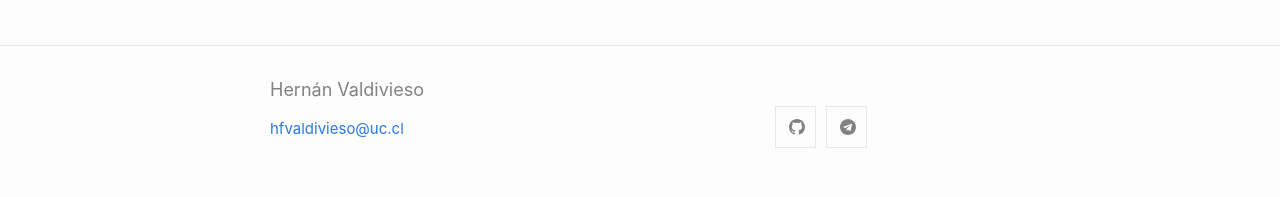
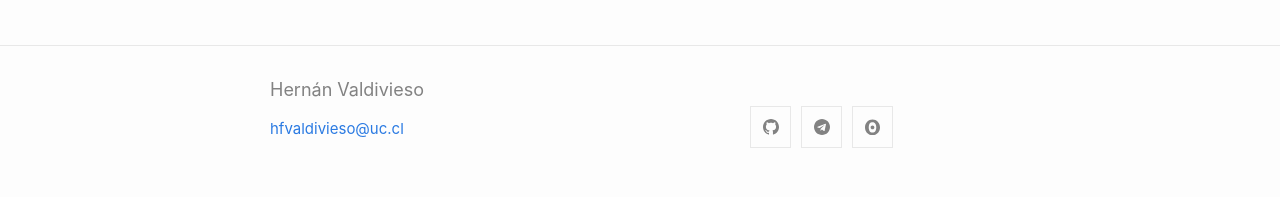
Before and after one commit to Hernan4444/hernan4444.github.io, a Jekyll site: the page built from index.md, in a window 1280 px wide. Shown: the part 1047-1244 px from the top of the page. Built offline with Jekyll 4.4.1, drawn with Linux system fonts in a browser that asks for light colours.

Commit message:
update gitignore and icon

```diff
--- a/_config.yml
+++ b/_config.yml
@@ -36,7 +36,7 @@ minima:
   social_links:
     github:  hernan4444
     telegram: HernyV
-
+    observable: hernan4444
 
 # Exclude from processing.
 # The following items will not be processed, by default. Create a custom list
--- a/_includes/social.html
+++ b/_includes/social.html
@@ -13,6 +13,7 @@
   {%- if social.youtube -%}<li><a href="https://www.youtube.com/{{ social.youtube | cgi_escape | escape }}" title="{{ social.youtube | escape }}"><svg class="svg-icon grey"><use xlink:href="{{ '/assets/minima-social-icons.svg#youtube' | relative_url }}"></use></svg></a></li>{%- endif -%}
   {%- if social.youtube_channel -%}<li><a href="https://www.youtube.com/channel/{{ social.youtube_channel | cgi_escape | escape }}" title="{{ social.youtube_channel_name | escape | default: 'YouTube' }}"><svg class="svg-icon grey"><use xlink:href="{{ '/assets/minima-social-icons.svg#youtube' | relative_url }}"></use></svg></a></li>{%- endif -%}
   {%- if social.telegram -%}<li><a href="https://t.me/{{ social.telegram | cgi_escape | escape }}" title="{{ social.telegram | escape }}"><svg class="svg-icon grey"><use xlink:href="{{ '/assets/minima-social-icons.svg#telegram' | relative_url }}"></use></svg></a></li>{%- endif -%}
+  {%- if social.observable -%}<li><a href="https://observablehq.com/@{{ social.observable | cgi_escape | escape }}" title="{{ social.observable | escape }}"><svg class="svg-icon grey"><use xlink:href="{{ '/assets/minima-social-icons.svg#observable' | relative_url }}"></use></svg></a></li>{%- endif -%}
   {%- if social.microdotblog -%}<li><a rel="me" href="https://micro.blog/{{ social.microdotblog | cgi_escape | escape }}" title="{{ social.microdotblog | escape }}"><svg class="svg-icon grey"><use xlink:href="{{ '/assets/minima-social-icons.svg#microdotblog' | relative_url }}"></use></svg></a></li>{%- endif -%}
   {%- if social.rss -%}<li><a href="{{ 'feed.xml' | relative_url }}" title="{{ social.rss | escape }}"><svg class="svg-icon grey"><use xlink:href="{{ '/assets/minima-social-icons.svg#rss' | relative_url }}"></use></svg></a></li>{%- endif -%}
 </ul>
```
Also changed, not shown: assets/minima-social-icons.svg, 1 other file.
